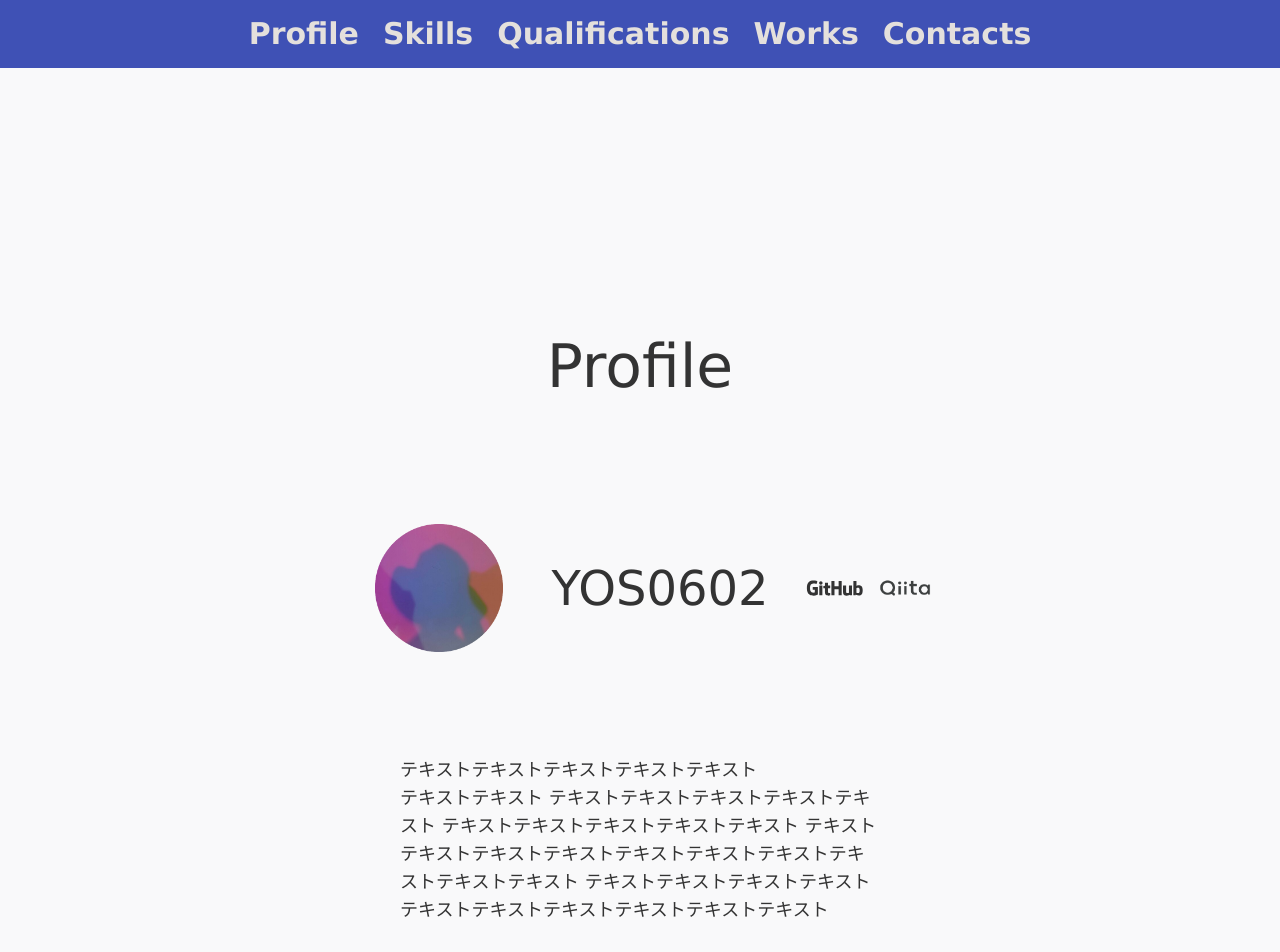
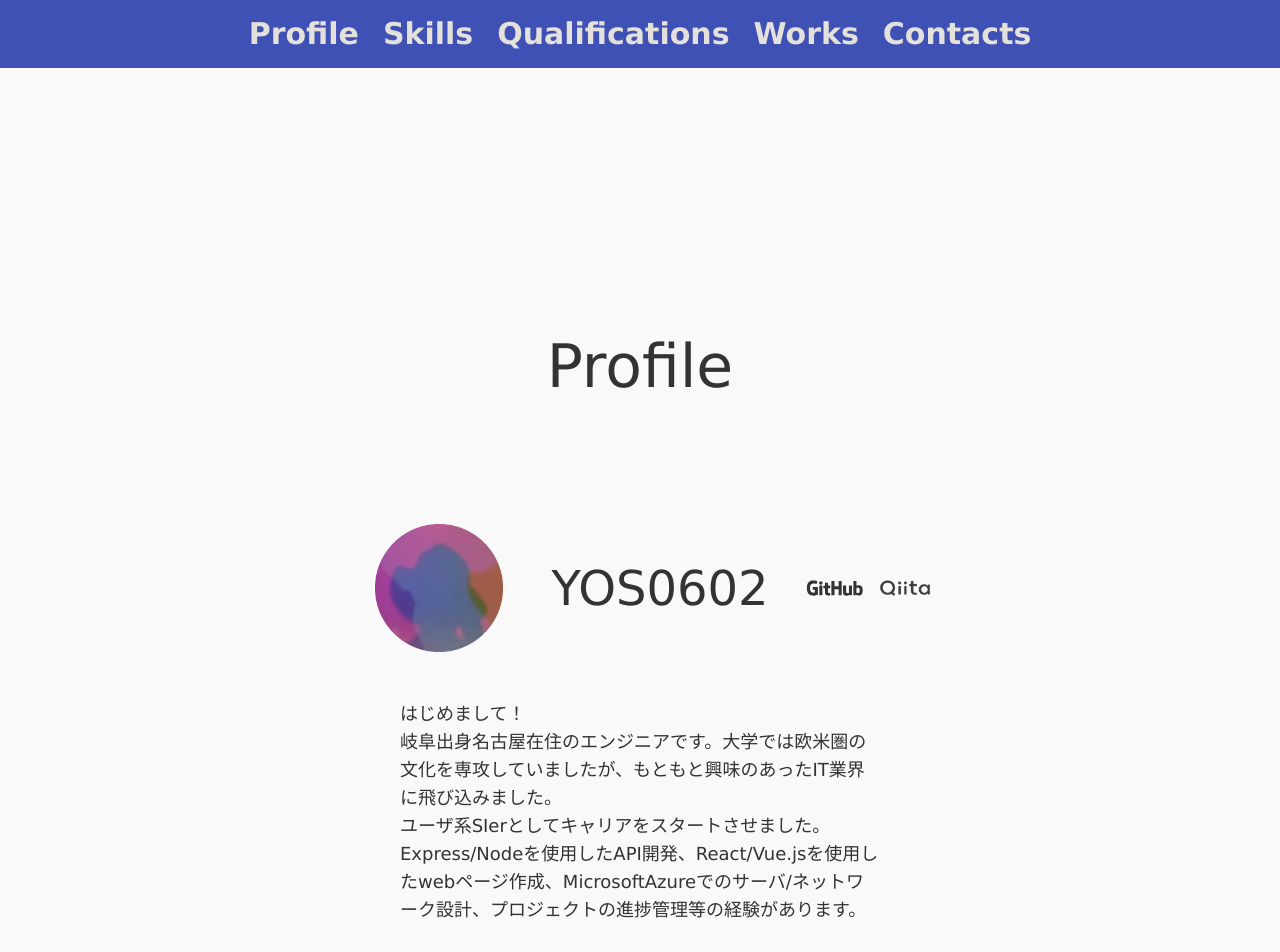
Before and after one commit to YOS0602/myportfolio, a Next.js app: page / in a window 1280 px wide. Shown: the top 952 px of the page. Built offline with nearby package versions, Linux system fonts and the light colour scheme.

Commit message:
profileページ完成

```diff
--- a/src/components/profile/profile.tsx
+++ b/src/components/profile/profile.tsx
@@ -49,17 +49,13 @@ export const Profile = (): JSX.Element => {
         </div>
       </div>
 
-      <div className="text-center mx-2 sm:mx-20 xl:mx-52">
-        <p className="text-left">
-          {/* 職務経歴書 */}
-          <br />
-          <br />
-          テキストテキストテキストテキストテキスト
-          <br />
-          テキストテキスト テキストテキストテキストテキストテキスト
-          テキストテキストテキストテキストテキスト
-          テキストテキストテキストテキストテキストテキストテキストテキストテキストテキスト
-          テキストテキストテキストテキストテキストテキストテキストテキストテキストテキスト
+      <div className="text-left mx-2 sm:mx-20 xl:mx-52">
+        <p>はじめまして！</p>
+        <p>
+          岐阜出身名古屋在住のエンジニアです。大学では欧米圏の文化を専攻していましたが、もともと興味のあったIT業界に飛び込みました。
+        </p>
+        <p>
+          ユーザ系SIerとしてキャリアをスタートさせました。Express/Nodeを使用したAPI開発、React/Vue.jsを使用したwebページ作成、MicrosoftAzureでのサーバ/ネットワーク設計、プロジェクトの進捗管理等の経験があります。
         </p>
       </div>
     </div>
```
